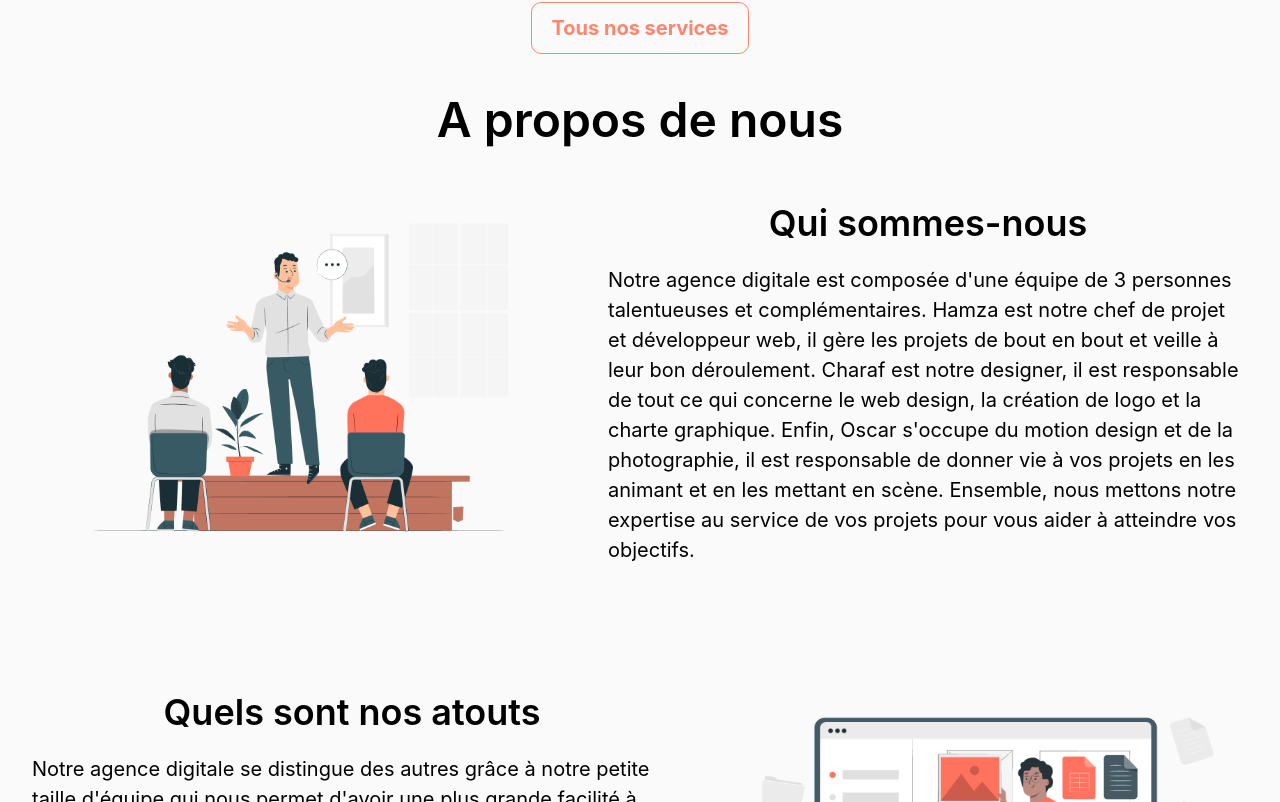
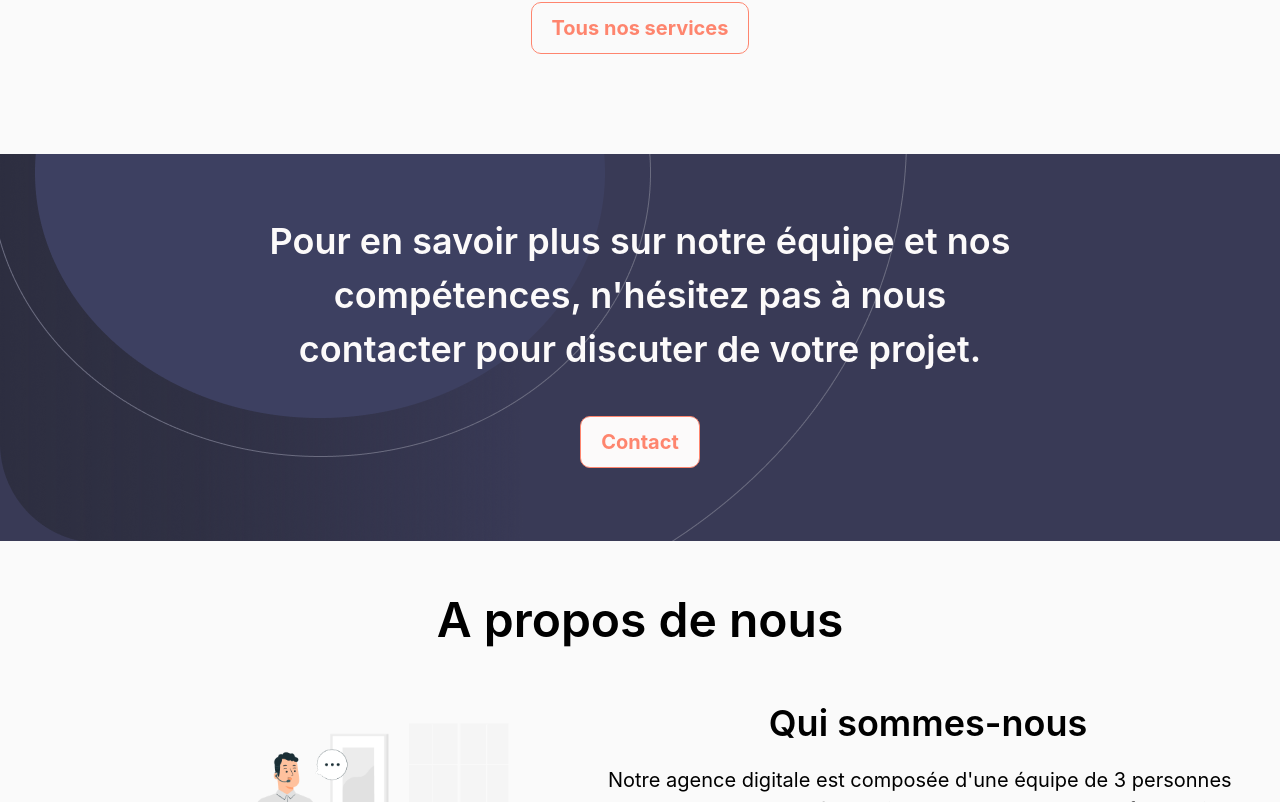
Before and after one commit to Zhamza1/Agence-digitale, a React (Create React App) app: page / in a window 1280 px wide. Shown: the part 1654-2456 px from the top of the page. Built offline with nearby package versions, Linux system fonts and the light colour scheme.

Commit message:
home presque done

```diff
--- a/src/page/home.jsx
+++ b/src/page/home.jsx
@@ -15,6 +15,7 @@ import CreationLogo from "../asset/creation-logo.png"
 import LogoWebDesign from "../asset/logo-web-design.png"
 import MotionDesign from "../asset/motion-design.png"
 import Photo from "../asset/photo.png"
+import SpaceBetween from "../asset/space-between.png"
 
 const Home = (name,picto,pictoH3,pictoP,alt) => {
 
@@ -79,7 +80,11 @@ const Home = (name,picto,pictoH3,pictoP,alt) => {
       </div>
 
       <div className='flex justify-center mt-[9rem] ' >
-       <Link to="/services" > <button className='text-[#FE856E] font-bold text-[2rem] px-[2rem] py-[1rem] rounded-[1rem] hover:bg-[#F0BDB3] transition ease-in-out delay-100 border-[1px] border-[#FE856E] hover:text-[#24252D]' >Tous nos services</button></Link>
+       <button className='text-[#FE856E] font-bold text-[2rem] px-[2rem] py-[1rem] rounded-[1rem] hover:bg-[#F0BDB3] transition ease-in-out delay-100 border-[1px] border-[#FE856E] hover:text-[#24252D] mb-[10rem] ' ><Link to="/services" > Tous nos services</Link></button>
+      </div>
+      <div className='bg-spaceBetween w-[100%] h-[40rem] bg-no-repeat	pt-[6rem] rounded-bl-[0px] rounded-tr-[0px] ' >
+        <h2 className=' text-main text-center ' >Pour en savoir plus sur notre équipe et nos <br /> compétences, n'hésitez pas à nous <br /> contacter pour discuter de votre projet.</h2>
+         <div className='flex justify-center mt-[4rem] ' > <button className=' flex justify-center text-[#FE856E] font-bold text-[2rem] px-[2rem] py-[1rem] rounded-[1rem] hover:bg-[#F0BDB3] transition ease-in-out delay-100 border-[1px] border-[#FE856E] hover:text-[#24252D] mb-[10rem] bg-main'><Link to="/contact">Contact</Link></button></div>
       </div>
 
     </section>
--- a/tailwind.config.js
+++ b/tailwind.config.js
@@ -53,11 +53,17 @@ module.exports = {
         'webdesignsvg-425': "url('./asset/Web-design-425.jpg')",
         'maintenance-425': "url('./asset/Maintenance-425.jpg')",
         'seo-425': "url('./asset/SEO-425.jpg')",
+        'spaceBetween': "url('./asset/space-between.png')",
       },
       fontSize: {
         14: '14px',
       },
       backgroundColor: {
+        'main': '#FCFAFA',
+        'secondary': '#FE856E',
+        'third': '#24252D',
+      },
+      colors: {
         'main': '#FCFAFA',
         'secondary': '#FE856E',
         'third': '#24252D',
```
Also changed, not shown: src/asset/space-between.png (added).
